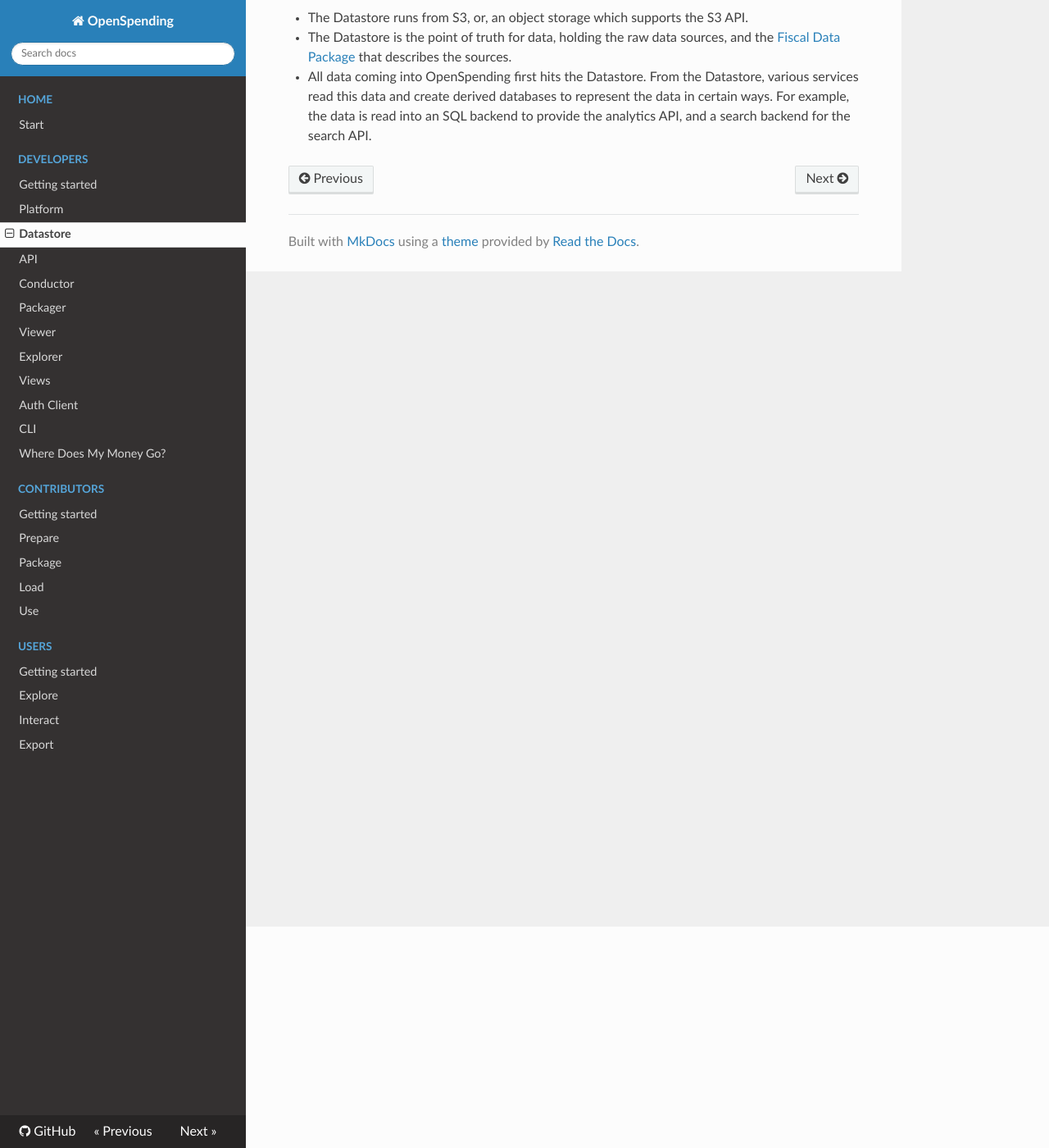
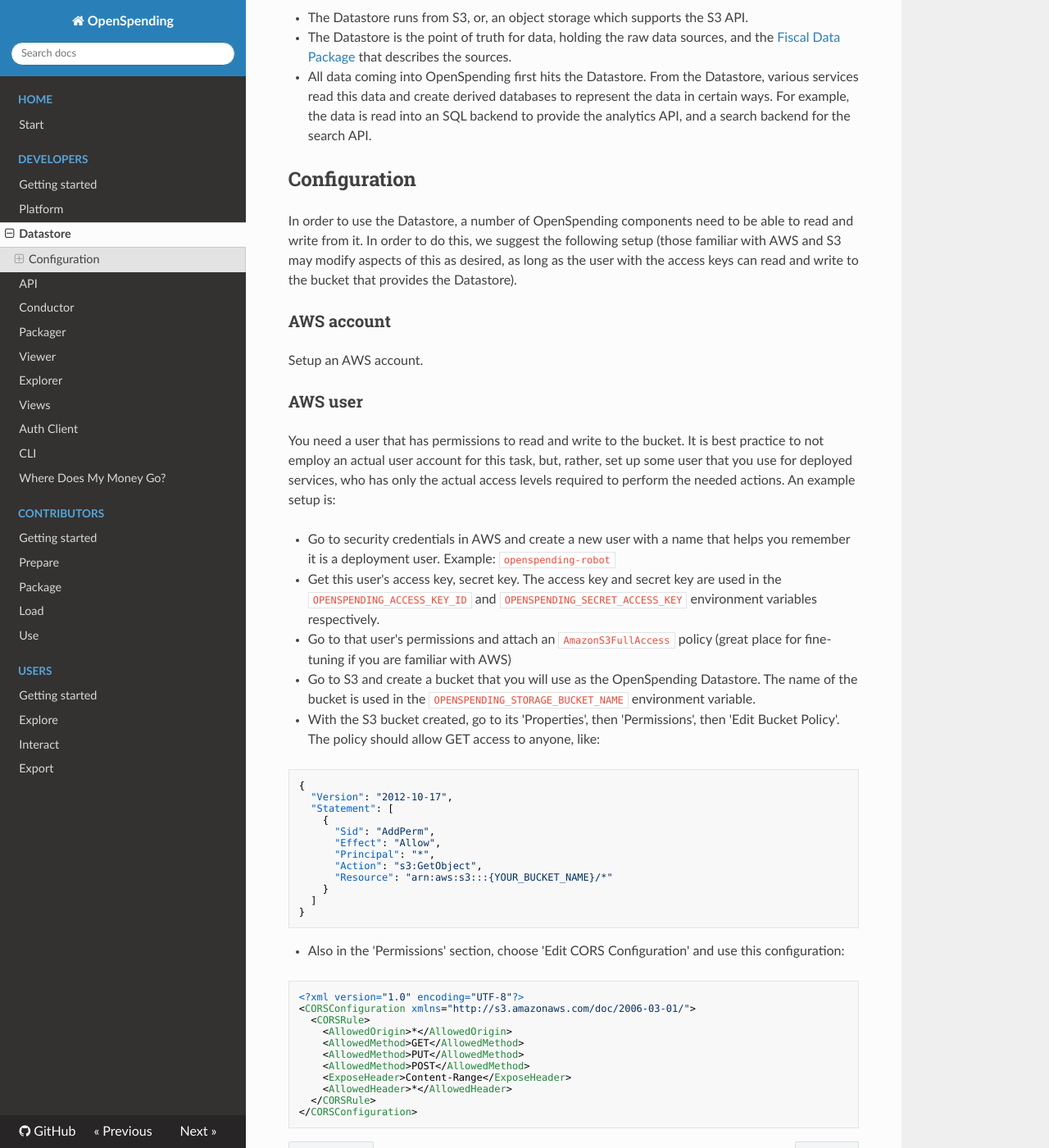
Before and after one commit to openspending/docs, an MkDocs documentation site: the page built from docs/developers/datastore.md, in a window 1280 px wide and 1400 px high, scrolled down 270 px. Shown: the whole window at 82% size. Built offline with MkDocs 1.6.1, drawn with Linux system fonts in a browser that asks for light colours; nearby versions of some CDN libraries; old or Windows-style settings are respelled for this version of MkDocs.

Commit message:
Update datastore docs

````diff
--- a/docs/developers/datastore.md
+++ b/docs/developers/datastore.md
@@ -7,3 +7,52 @@ There is not a great deal to document. The following notes are important to know
 - The Datastore runs from S3, or, an object storage which supports the S3 API.
 - The Datastore is the point of truth for data, holding the raw data sources, and the [Fiscal Data Package](http://fiscal.dataprotocols.org/spec/) that describes the sources.
 - All data coming into OpenSpending first hits the Datastore. From the Datastore, various services read this data and create derived databases to represent the data in certain ways. For example, the data is read into an SQL backend to provide the analytics API, and a search backend for the search API.
+
+## Configuration
+
+In order to use the Datastore, a number of OpenSpending components need to be able to read and write from it. In order to do this, we suggest the following setup (those familiar with AWS and S3 may modify aspects of this as desired, as long as the user with the access keys can read and write to the bucket that provides the Datastore).
+
+### AWS account
+
+Setup an AWS account.
+
+### AWS user
+
+You need a user that has permissions to read and write to the bucket. It is best practice to not employ an actual user account for this task, but, rather, set up some user that you use for deployed services, who has only the actual access levels required to perform the needed actions. An example setup is:
+
+- Go to security credentials in AWS and create a new user with a name that helps you remember it is a deployment user. Example: `openspending-robot`
+- Get this user's access key, secret key. The access key and secret key are used in the `OPENSPENDING_ACCESS_KEY_ID` and `OPENSPENDING_SECRET_ACCESS_KEY` environment variables respectively.
+- Go to that user's permissions and attach an `AmazonS3FullAccess` policy (great place for fine-tuning if you are familiar with AWS)
+- Go to S3 and create a bucket that you will use as the OpenSpending Datastore. The name of the bucket is used in the `OPENSPENDING_STORAGE_BUCKET_NAME` environment variable.
+- With the S3 bucket created, go to its 'Properties', then 'Permissions', then 'Edit Bucket Policy'. The policy should allow GET access to anyone, like:
+
+```
+{
+  "Version": "2012-10-17",
+  "Statement": [
+    {
+      "Sid": "AddPerm",
+      "Effect": "Allow",
+      "Principal": "*",
+      "Action": "s3:GetObject",
+      "Resource": "arn:aws:s3:::{YOUR_BUCKET_NAME}/*"
+    }
+  ]
+}
+```
+
+- Also in the 'Permissions' section, choose 'Edit CORS Configuration' and use this configuration:
+
+```
+<?xml version="1.0" encoding="UTF-8"?>
+<CORSConfiguration xmlns="http://s3.amazonaws.com/doc/2006-03-01/">
+  <CORSRule>
+    <AllowedOrigin>*</AllowedOrigin>
+    <AllowedMethod>GET</AllowedMethod>
+    <AllowedMethod>PUT</AllowedMethod>
+    <AllowedMethod>POST</AllowedMethod>
+    <ExposeHeader>Content-Range</ExposeHeader>
+    <AllowedHeader>*</AllowedHeader>
+  </CORSRule>
+</CORSConfiguration>
+```
````
